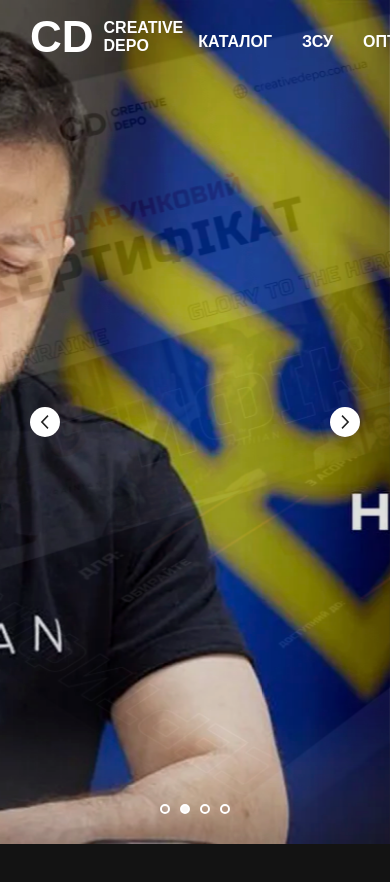
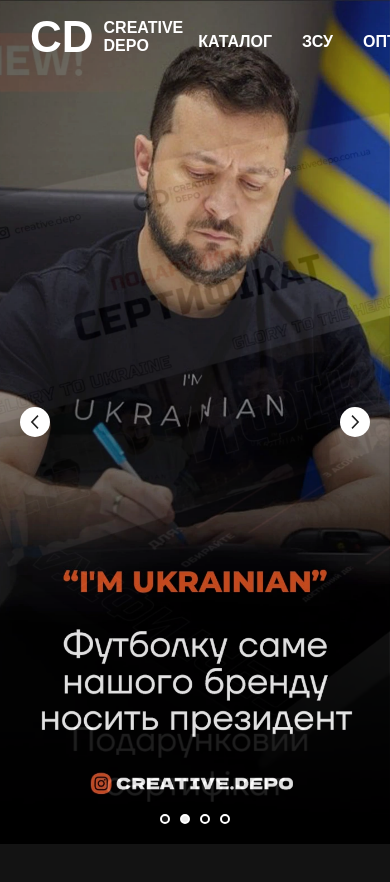
Before and after one commit to yuriy-kulakovskyi/creative-depo-client, a React (Create React App) app: page / in a window 390 px wide. Shown: the top 882 px of the page. Built offline with nearby package versions, Linux system fonts and the light colour scheme.

Commit message:
adaptivity of Main page. little bug fixes

```diff
--- a/src/components/MainPage/MainPage.css
+++ b/src/components/MainPage/MainPage.css
@@ -1,30 +1,35 @@
 .MainPage {
   min-height: 100vh;
   width: 100%;
+  background: #131313;
   display: flex;
   justify-content: center;
   align-items: center;
-  flex-direction: row; }
+  flex-direction: row;
+}
 .MainPage .MainPage-slider-container {
   height: 100vh;
   width: 100%;
   display: flex;
   justify-content: center;
   align-items: center;
-    flex-direction: row; }
+  flex-direction: row;
+}
 .MainPage .MainPage-slider-container .MainPage-slide-inner {
   height: 100vh;
   width: 100%;
   display: flex;
   justify-content: center;
   align-items: center;
-      flex-direction: row; }
+  flex-direction: row;
+}
 .MainPage .MainPage-slider-container .MainPage-slide-inner img {
   width: 100%;
   height: 100%;
   object-fit: cover;
   user-select: none;
-        pointer-events: none; }
+  pointer-events: none;
+}
 .MainPage .MainPage-slider-container .MainPage-slider-btn {
   height: 30px;
   width: 30px;
@@ -38,18 +43,22 @@
   -moz-transform: translateY(-50%);
   -ms-transform: translateY(-50%);
   -o-transform: translateY(-50%);
-      background-color: white;
+  background-color: rgb(255, 255, 255);
   color: #000000;
   border-radius: 50%;
-      padding: 8px; }
+  padding: 8px;
+}
 .MainPage .MainPage-slider-container .MainPage-slider-btn .MainPage-slider-btn-svg {
   height: 100%;
   width: 100%;
-        object-fit: contain; }
+  object-fit: contain;
+}
 .MainPage .MainPage-slider-container .MainPage-slider-btn-previous {
-      left: 30px; }
+  left: 30px;
+}
 .MainPage .MainPage-slider-container .MainPage-slider-btn-next {
-      right: 30px; }
+  right: 30px;
+}
 .MainPage .MainPage-slider-container .MainPage-slider-pagination {
   width: min-content;
   position: absolute;
@@ -65,7 +74,8 @@
   -webkit-transform: translateX(-50%);
   -moz-transform: translateX(-50%);
   -ms-transform: translateX(-50%);
-      -o-transform: translateX(-50%); }
+  -o-transform: translateX(-50%);
+}
 .MainPage .MainPage-slider-container .MainPage-slider-pagination-bullet {
   height: 10px;
   width: 10px;
@@ -81,9 +91,11 @@
   -webkit-transition: background 0.3s 0.1s;
   -moz-transition: background 0.3s 0.1s;
   -ms-transition: background 0.3s 0.1s;
-      -o-transition: background 0.3s 0.1s; }
+  -o-transition: background 0.3s 0.1s;
+}
 .MainPage .MainPage-slider-container .MainPage-slider-pagination-bullet:hover {
-        background: #ffffff; }
+  background: #ffffff;
+}
 .MainPage .MainPage-slider-container .MainPage-slider-pagination-bullet-active {
   height: 10px;
   width: 10px;
@@ -93,6 +105,19 @@
   -webkit-border-radius: 50%;
   -moz-border-radius: 50%;
   -ms-border-radius: 50%;
-      -o-border-radius: 50%; }
+  -o-border-radius: 50%;
+}
+
+@media screen and (max-width: 900px) {
+  .MainPage .MainPage-slider-container .MainPage-slider-btn-previous {
+    left: 20px;
+  }
+  .MainPage .MainPage-slider-container .MainPage-slider-btn-next {
+    right: 20px;
+  }
+  .MainPage .MainPage-slider-container .MainPage-slider-pagination {
+    bottom: 20px;
+  }
+}
 
 /*# sourceMappingURL=MainPage.css.map */
--- a/src/components/MainPage/MainPage.jsx
+++ b/src/components/MainPage/MainPage.jsx
@@ -1,3 +1,4 @@
+import { useState, useEffect } from 'react';
 import { register } from 'swiper/element/bundle';
 
 import nextSvg from "./images/next.svg"
@@ -29,6 +30,12 @@
 ]
 
 function MainPage() {
+    let [needToRz, setNeedToRz] = useState(!(window.innerWidth >= 800))
+    useEffect(()=>{
+        window.addEventListener("resize", function(){
+            setNeedToRz(!(window.innerWidth >= 800))
+        })
+    }, [])
     return (
         <section className="MainPage">
             <div className="MainPage-slider-container">
@@ -58,13 +65,25 @@
                         <img className="MainPage-slider-btn-svg" src={prevSvg} alt="previous slide button" />
                     </div>
                     {
-                        slidesData.map(item =>
+                        function(){
+                            if (window.innerWidth >= 800) {
+                                return slidesData.map(item =>
                                     <swiper-slide key={item.id}>
                                         <div className="MainPage-slide-inner">
                                             <img src={item.image} alt={`Slide${item.id}`} />
                                         </div>
                                     </swiper-slide>
                                 )
+                            } else {
+                                return slidesData.map(item =>
+                                    <swiper-slide key={item.id}>
+                                        <div className="MainPage-slide-inner">
+                                            <img src={item.imageForPhones} alt={`Slide${item.id}`} />
+                                        </div>
+                                    </swiper-slide>
+                                )
+                            }
+                        }()
                     }
                     <div className="MainPage-slider-btn MainPage-slider-btn-next">
                         <img className="MainPage-slider-btn-svg" src={nextSvg} alt="next slide button" />
--- a/src/components/MainPage/MainPage.scss
+++ b/src/components/MainPage/MainPage.scss
@@ -3,6 +3,7 @@
 .MainPage {
     min-height: 100vh;
     width: 100%;
+    background: $bgBlack;
     @include flex(center, center, row);
     .MainPage-slider-container {
         height: 100vh;
@@ -93,3 +94,19 @@
         }
     }
 }
+
+@media screen and (max-width: 900px) {
+    .MainPage {
+        .MainPage-slider-container {
+            .MainPage-slider-btn-previous {
+                left: 20px;
+            }
+            .MainPage-slider-btn-next {
+                right: 20px;
+            }
+            .MainPage-slider-pagination {
+                bottom: 20px;
+            }
+        }
+    }
+}
```
Also changed, not shown: public/MainPage/slide1-phone.webp, 1 other file (tests, documents, lock files or other folders). Lines whose indentation alone changed are shown as unchanged.
